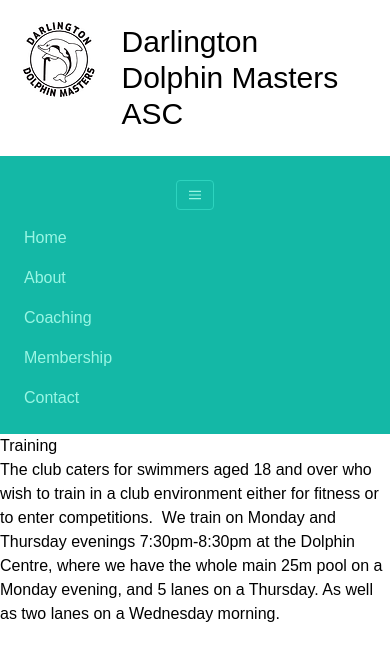
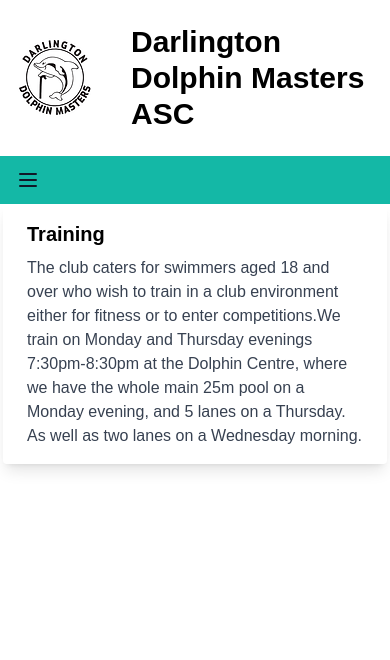
Before and after one commit to howellad/darlington-masters, a Nuxt app: page /training in a window 390 px wide. Shown: the top 660 px of the page. Built offline with nearby package versions, Linux system fonts and the light colour scheme.

Commit message:
navbar burger menu working and responsive

```diff
--- a/components/AppHeader.vue
+++ b/components/AppHeader.vue
@@ -1,10 +1,8 @@
 <template>
-    <div class="flex flex-wrap" >
-        <div class="w-1/4">
-            <img class="m-5" src='@/assets/badge2.png' />
-        </div>
-        <div class="w-3/4 text-3xl p-6">
+    <a class="flex sm:justify-center sm:items-center sm:px-4 sm:py-3" href="/">
+        <img class="m-4 object-none" src='@/assets/badge2.png' />
+        <div class="text-3xl p-6 font-semibold">
             Darlington Dolphin Masters ASC
         </div>
-    </div>
+    </a>
 </template>
--- a/components/Card.vue
+++ b/components/Card.vue
@@ -1,6 +1,5 @@
 <template>
     <div class="max-w-sm rounded overflow-hidden shadow-lg">
-        <!-- <img class="w-full" src="/img/card-top.jpg" alt="Sunset in the mountains"> -->
         <div class="px-6 py-4">
             <div class="font-bold text-xl mb-2" v-text="title"></div>
             <p class="text-gray-700 text-base" v-text="bio">
--- a/components/NavBar.vue
+++ b/components/NavBar.vue
@@ -1,33 +1,39 @@
 <template>
-    <div class="bg-blue">
-      <nav class="flex items-center justify-center flex-wrap bg-teal-500 p-6">
-        <div class="block lg:hidden">
-          <button class="flex items-center px-3 py-2 border rounded text-teal-200 border-teal-400 hover:text-white hover:border-white">
-            <svg class="fill-current h-3 w-3" viewBox="0 0 20 20" xmlns="http://www.w3.org/2000/svg">
-              <title>Menu</title>
-              <path d="M0 3h20v2H0V3zm0 6h20v2H0V9zm0 6h20v2H0v-2z" />
-            </svg>
-          </button>
-        </div>
-        <div class="w-full block flex-grow lg:flex lg:items-center lg:w-auto justify-center">
-          <div class="text-md lg:flex-grow">
-            <a href="/" class="block mt-4 lg:inline-block lg:mt-0 text-teal-200 hover:text-white mr-4">
-              Home
-            </a>
-            <a href="/aboutus" class="block mt-4 lg:inline-block lg:mt-0 text-teal-200 hover:text-white mr-4">
-              About
-            </a>
-            <a href="/coachinfo" class="block mt-4 lg:inline-block lg:mt-0 text-teal-200 hover:text-white mr-4">
-              Coaching
-            </a>
-            <a href="/membership" class="block mt-4 lg:inline-block lg:mt-0 text-teal-200 hover:text-white mr-4">
-              Membership
-            </a>
-            <a href="/contact" class="block mt-4 lg:inline-block lg:mt-0 text-teal-200 hover:text-white mr-4">
-              Contact
-            </a>
-          </div>
-        </div>
-      </nav>
+  <header class="bg-teal-500 sm:flex sm:justify-center sm:items-center sm:px-4 sm:py-3">
+    <div class="flex items-center justify-between px-4 py-3 sm:p-0">
+      <div class="sm:hidden">
+        <button @click="isOpen = !isOpen" type="button"
+          class="block text-gray-900 hover:text-white focus:text-white focus:outline-none">
+          <svg class="h-6 w-6 fill-current" viewBox="0 0 24 24">
+            <path v-if="isOpen" fill-rule="evenodd"
+              d="M18.278 16.864a1 1 0 0 1-1.414 1.414l-4.829-4.828-4.828 4.828a1 1 0 0 1-1.414-1.414l4.828-4.829-4.828-4.828a1 1 0 0 1 1.414-1.414l4.829 4.828 4.828-4.828a1 1 0 1 1 1.414 1.414l-4.828 4.829 4.828 4.828z" />
+            <path v-if="!isOpen" fill-rule="evenodd"
+              d="M4 5h16a1 1 0 0 1 0 2H4a1 1 0 1 1 0-2zm0 6h16a1 1 0 0 1 0 2H4a1 1 0 0 1 0-2zm0 6h16a1 1 0 0 1 0 2H4a1 1 0 0 1 0-2z" />
+          </svg>
+        </button>
+      </div>
     </div>
-  </template>
+    <nav :class="isOpen ? 'block' : 'hidden justify-between'" class="px-2 pt-2 pb-4 sm:flex sm:p-0">
+      <a href="/aboutus"
+        class="block px-2 py-1 text-gray font-semibold rounded hover:bg-gray-500 sm:mt-0 sm:ml-2">About Us</a>
+      <a href="/coachinfo"
+        class="mt-1 block px-2 py-1 text-gray font-semibold rounded hover:bg-gray-500 sm:mt-0 sm:ml-2">Coaching</a>
+      <a href="/training"
+        class="mt-1 block px-2 py-1 text-gray font-semibold rounded hover:bg-gray-500 sm:mt-0 sm:ml-2">Training</a>
+      <a href="/membership"
+        class="mt-1 block px-2 py-1 text-gray font-semibold rounded hover:bg-gray-500 sm:mt-0 sm:ml-2">Membership</a>
+      <a href="/contact"
+        class="mt-1 block px-2 py-1 text-gray font-semibold rounded hover:bg-gray-500 sm:mt-0 sm:ml-2">Contact</a>
+    </nav>
+  </header>
+</template>
+
+<script>
+export default {
+  data() {
+    return {
+      isOpen: false,
+    }
+  },
+}
+</script>
--- a/pages/coachinfo.vue
+++ b/pages/coachinfo.vue
@@ -1,7 +1,7 @@
 <template>
     <div class="px-4">
         <div class="flex mb-4 justify-center -px-3 flex-wrap">
-            <div class="w-full sm:w-1/2 md:w-1/2 lg:w-1/2 xl:w-1/2 h-100">
+            <div class="">
                 <Card title="Iain"
                     bio="Iain (left of photo) and Glen (right) have been coaching together for the past 11 years and have more than 30 years swimming coaching experience combined. They have coached primarily at grass roots and age group levels with great success, producing county, regional and national champions as well as a Team GB swimmer at the European Junior Championships.
  Their swimming philosophy is both simple and effective; swim fast! They train to race and believe in swimming at the right rate at the right time. Technically focussed, they place a big emphasis on quality over quantity.
@@ -9,7 +9,7 @@
  Always up for a challenge themselves, Iain & Glen have swam the English channel (Glen twice) and many open water long distance events. Iain has competed at the European and World Masters Championships." />
 
             </div>
-            <div class="w-full sm:w-1/2 md:w-1/2 lg:w-1/2 xl:w-1/2 h-100">
+            <div class="">
                 <Card class="col-span-2" title="Glen"
                     bio="Iain (left of photo) and Glen (right) have been coaching together for the past 11 years and have more than 30 years swimming coaching experience combined. They have coached primarily at grass roots and age group levels with great success, producing county, regional and national champions as well as a Team GB swimmer at the European Junior Championships.
  Their swimming philosophy is both simple and effective; swim fast! They train to race and believe in swimming at the right rate at the right time. Technically focussed, they place a big emphasis on quality over quantity.
--- a/pages/contact.vue
+++ b/pages/contact.vue
@@ -1,6 +1,6 @@
 <template>
   <div class="contact-us">
-      <h1>Contact Us</h1>
+    <div class="font-bold text-xl mb-2">Contact Us</div>
     <p>Feel free to reach out to us through the following channels:</p>
     <ul>
       <li><strong>Email:</strong> ddmasc@gmail.com</li>
--- a/pages/index.vue
+++ b/pages/index.vue
@@ -1,4 +1,7 @@
 <template>
-    <div>
+    <div class="flex justify-center">
+        <text class="font-bold text-2xl mt-8 ml-1 mr-1 text-center">
+            Welcome to Darlingtons finest Swim team!
+        </text>
     </div>
 </template>
--- a/pages/training.vue
+++ b/pages/training.vue
@@ -1,14 +1,12 @@
 <template>
-    <div>
-        <h1>
-            Training
-        </h1>
-        <div>
-            The club caters for swimmers aged 18 and over who wish to train in a club environment either for fitness or
+    <div class="flex justify-center">
+        <Card title="Training" bio="The club caters for swimmers aged 18 and over who wish to train in a club environment either for fitness or
             to enter competitions.
             ​
             We train on Monday and Thursday evenings 7:30pm-8:30pm at the Dolphin Centre, where we have the
-            whole main 25m pool on a Monday evening, and 5 lanes on a Thursday. As well as two lanes on a Wednesday morning.​
-        </div>
+            whole main 25m pool on a Monday evening, and 5 lanes on a Thursday. As well as two lanes on a Wednesday morning.​"></Card>
     </div>
+
+
+
 </template>
```
Lines whose indentation alone changed are shown as unchanged.
